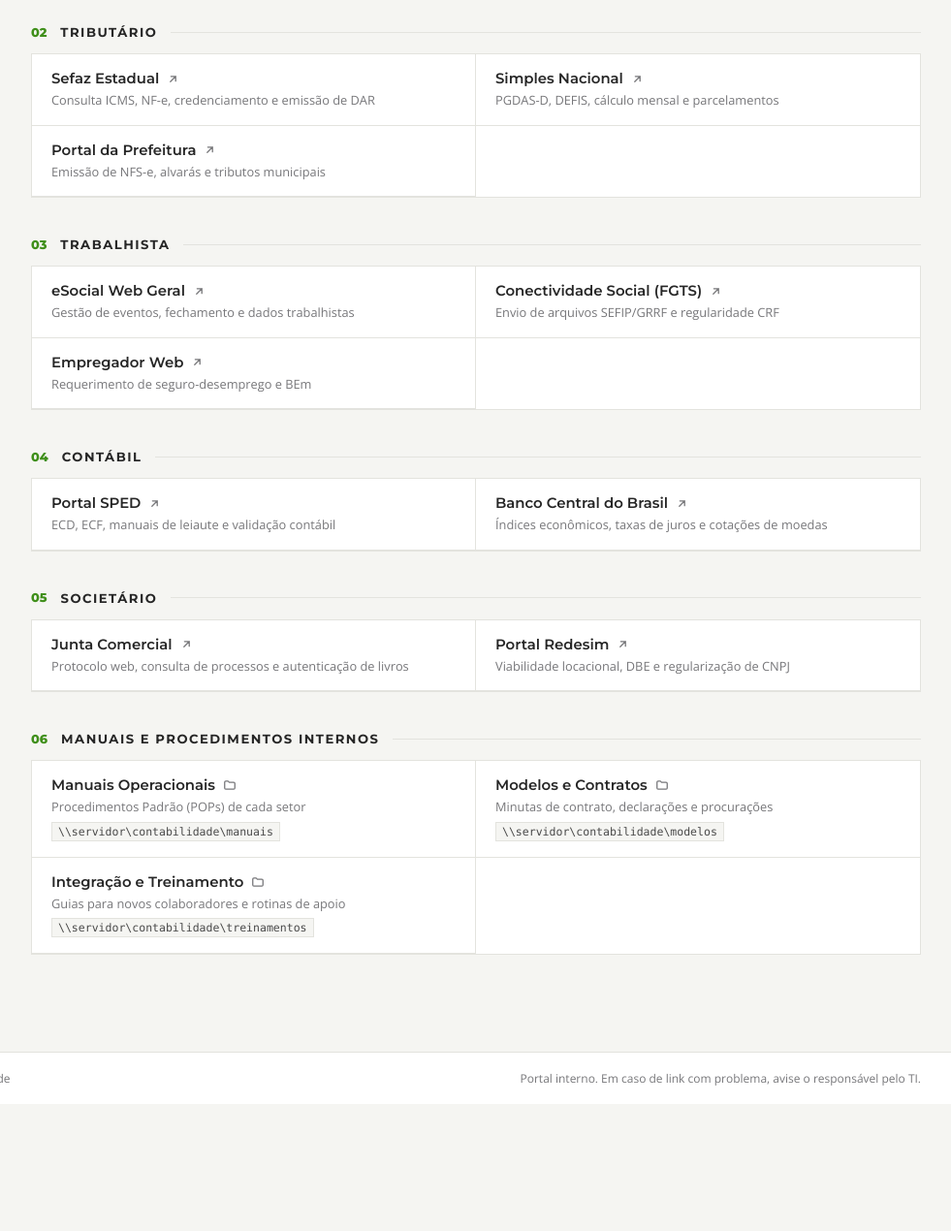
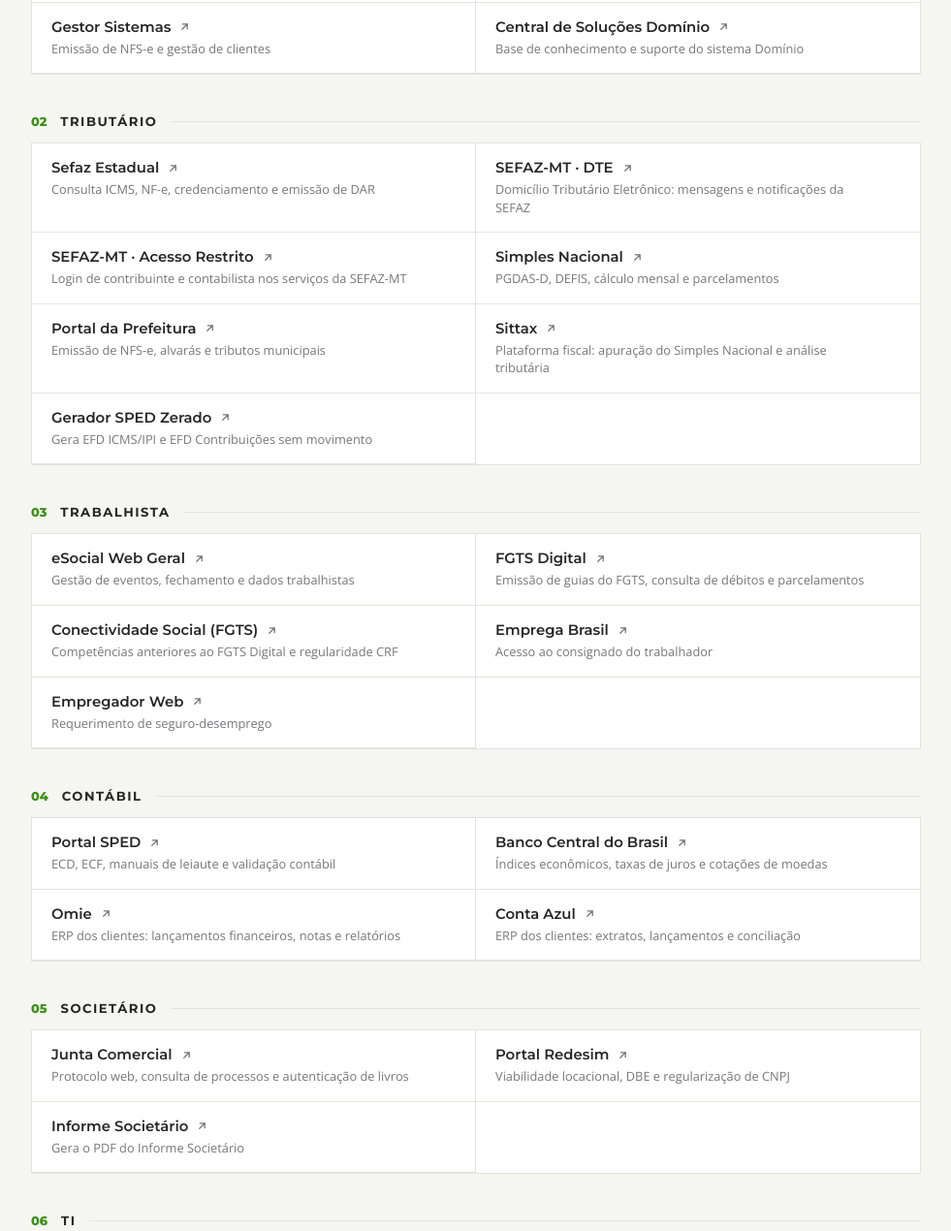
Before and after one commit to WelliksonWester/portal-operacional-ruhling, a plain HTML site: page index.html in a window 1280 px wide. Shown: the part 542-1812 px from the top of the page at 97% size, without its empty margins (278-1259 px from the left). Before the commit the page ends 1681 px from the top, so only its background shows below. Drawn offline with nearby package versions, Linux system fonts and the light colour scheme.

Commit message:
feat: atualiza links do portal e cria seções Recepção, TI e Financeiro
- Remove seção Manuais e Procedimentos Internos
- Gerais: Econet, Gestor Sistemas, Central de Soluções Domínio; URLs de Acessórias e Onvio
- Tributário: SEFAZ-MT DTE e Acesso Restrito, Sittax, Gerador SPED Zerado
- Trabalhista: FGTS Digital, Emprega Brasil, Empregador Web; descrição do Conectividade
- Contábil: Omie, Conta Azul
- Societário: Informe Societário
- TI: EAJ (chamados e GLPI), Webmail, Vivo Gestão, Download Domínio

Co-Authored-By: Claude Opus 5.5 <noreply@anthropic.com>
Claude-Session: https://claude.ai/code/session_016Yf7nAWtG3fkBrqxYY4ZMr

```diff
--- a/index.html
+++ b/index.html
@@ -451,31 +451,49 @@
     const SECOES = [
       { id: 'gerais', titulo: 'Sistemas e Portais Gerais', itens: [
         { nome: 'Portal e-CAC', desc: 'Receita Federal, certidões e situação fiscal federal', url: 'https://cav.receita.fazenda.gov.br/' },
-        { nome: 'Acessórias', desc: 'Acompanhamento de entregas, tarefas e comunicação', url: 'https://app.acessorias.com/' },
-        { nome: 'Onvio', desc: 'Sistema contábil integrado, escrituração e folha', url: 'https://www.onvio.com.br/' }
+        { nome: 'Acessórias', desc: 'Acompanhamento de entregas, tarefas e comunicação', url: 'https://app.acessorias.com/sysmain.php' },
+        { nome: 'Onvio', desc: 'Sistema contábil integrado, escrituração e folha', url: 'https://onvio.com.br/login/#/' },
+        { nome: 'Econet Editora', desc: 'Legislação, consultoria e orientações fiscais, trabalhistas e contábeis', url: 'https://www.econeteditora.com.br/' },
+        { nome: 'Gestor Sistemas', desc: 'Emissão de NFS-e e gestão de clientes', url: 'https://app.gestorsistemas.com/sistema/dash-office/customer' },
+        { nome: 'Central de Soluções Domínio', desc: 'Base de conhecimento e suporte do sistema Domínio', url: 'https://suporte.dominioatendimento.com/central/faces/central-solucoes.html' }
       ]},
       { id: 'tributario', titulo: 'Tributário', itens: [
         { nome: 'Sefaz Estadual', desc: 'Consulta ICMS, NF-e, credenciamento e emissão de DAR', url: 'https://www.sefaz.mt.gov.br/' },
+        { nome: 'SEFAZ-MT · DTE', desc: 'Domicílio Tributário Eletrônico: mensagens e notificações da SEFAZ', url: 'https://www.sefaz.mt.gov.br/dte/pages/login/login.xhtml' },
+        { nome: 'SEFAZ-MT · Acesso Restrito', desc: 'Login de contribuinte e contabilista nos serviços da SEFAZ-MT', url: 'https://www.sefaz.mt.gov.br/acesso/pages/login/login.xhtml' },
         { nome: 'Simples Nacional', desc: 'PGDAS-D, DEFIS, cálculo mensal e parcelamentos', url: 'https://www8.receita.fazenda.gov.br/SimplesNacional/' },
-        { nome: 'Portal da Prefeitura', desc: 'Emissão de NFS-e, alvarás e tributos municipais', url: 'https://tributario.cuiaba.mt.gov.br/' }
+        { nome: 'Portal da Prefeitura', desc: 'Emissão de NFS-e, alvarás e tributos municipais', url: 'https://tributario.cuiaba.mt.gov.br/' },
+        { nome: 'Sittax', desc: 'Plataforma fiscal: apuração do Simples Nacional e análise tributária', url: 'https://sittax.com.br/' },
+        { nome: 'Gerador SPED Zerado', desc: 'Gera EFD ICMS/IPI e EFD Contribuições sem movimento', url: 'https://sped.ruhling.com.br/' }
       ]},
       { id: 'trabalhista', titulo: 'Trabalhista', itens: [
         { nome: 'eSocial Web Geral', desc: 'Gestão de eventos, fechamento e dados trabalhistas', url: 'https://login.esocial.gov.br/' },
-        { nome: 'Conectividade Social (FGTS)', desc: 'Envio de arquivos SEFIP/GRRF e regularidade CRF', url: 'https://conectividadesocialv2.caixa.gov.br/' },
-        { nome: 'Empregador Web', desc: 'Requerimento de seguro-desemprego e BEm', url: 'https://servicos.mte.gov.br/empregador/' }
+        { nome: 'FGTS Digital', desc: 'Emissão de guias do FGTS, consulta de débitos e parcelamentos', url: 'https://fgtsdigital.sistema.gov.br/portal/login' },
+        { nome: 'Conectividade Social (FGTS)', desc: 'Competências anteriores ao FGTS Digital e regularidade CRF', url: 'https://conectividadesocialv2.caixa.gov.br/' },
+        { nome: 'Emprega Brasil', desc: 'Acesso ao consignado do trabalhador', url: 'https://servicos.mte.gov.br/empregador/' },
+        { nome: 'Empregador Web', desc: 'Requerimento de seguro-desemprego', url: 'https://sd.maisemprego.mte.gov.br/sdweb/empregadorweb/index.jsf' }
       ]},
       { id: 'contabil', titulo: 'Contábil', itens: [
         { nome: 'Portal SPED', desc: 'ECD, ECF, manuais de leiaute e validação contábil', url: 'http://sped.rfb.gov.br/' },
-        { nome: 'Banco Central do Brasil', desc: 'Índices econômicos, taxas de juros e cotações de moedas', url: 'https://www.bcb.gov.br/' }
+        { nome: 'Banco Central do Brasil', desc: 'Índices econômicos, taxas de juros e cotações de moedas', url: 'https://www.bcb.gov.br/' },
+        { nome: 'Omie', desc: 'ERP dos clientes: lançamentos financeiros, notas e relatórios', url: 'https://www.omie.com.br/' },
+        { nome: 'Conta Azul', desc: 'ERP dos clientes: extratos, lançamentos e conciliação', url: 'https://login.contaazul.com/#/' }
       ]},
       { id: 'societario', titulo: 'Societário', itens: [
         { nome: 'Junta Comercial', desc: 'Protocolo web, consulta de processos e autenticação de livros', url: 'https://www.jucemat.mt.gov.br/' },
-        { nome: 'Portal Redesim', desc: 'Viabilidade locacional, DBE e regularização de CNPJ', url: 'https://www.gov.br/empresas-e-negocios/pt-br/redesim' }
+        { nome: 'Portal Redesim', desc: 'Viabilidade locacional, DBE e regularização de CNPJ', url: 'https://www.gov.br/empresas-e-negocios/pt-br/redesim' },
+        { nome: 'Informe Societário', desc: 'Gera o PDF do Informe Societário', url: 'https://informe.ruhling.com.br/' }
       ]},
-      { id: 'internos', titulo: 'Manuais e Procedimentos Internos', itens: [
-        { nome: 'Manuais Operacionais', desc: 'Procedimentos Padrão (POPs) de cada setor', pasta: '\\\\servidor\\contabilidade\\manuais' },
-        { nome: 'Modelos e Contratos', desc: 'Minutas de contrato, declarações e procurações', pasta: '\\\\servidor\\contabilidade\\modelos' },
-        { nome: 'Integração e Treinamento', desc: 'Guias para novos colaboradores e rotinas de apoio', pasta: '\\\\servidor\\contabilidade\\treinamentos' }
+      { id: 'recepcao', titulo: 'Recepção', itens: [
+      ]},
+      { id: 'ti', titulo: 'TI', itens: [
+        { nome: 'EAJ · Abrir Chamado', desc: 'Portal do cliente EAJ para abrir chamados de suporte', url: 'https://suporte.eaj.com.br/portal/portal-cliente-abrir.html' },
+        { nome: 'EAJ · GLPI', desc: 'Gerenciador Livre de Parque de Informática', url: 'http://eaj.ddns.net:8079/front/central.php' },
+        { nome: 'Webmail Rühling', desc: 'E-mail corporativo da Rühling', url: 'https://webmail.ruhling.com.br/' },
+        { nome: 'Vivo Gestão', desc: 'Gestão das linhas e serviços de telefonia Vivo', url: 'https://gestaocontactcenter.vivo.com.br/auth/login' },
+        { nome: 'Download Domínio Sistemas', desc: 'Instaladores e atualizações do Domínio', url: 'https://download.dominiosistemas.com.br/' }
+      ]},
+      { id: 'financeiro', titulo: 'Financeiro', itens: [
       ]}
     ];
 
```
